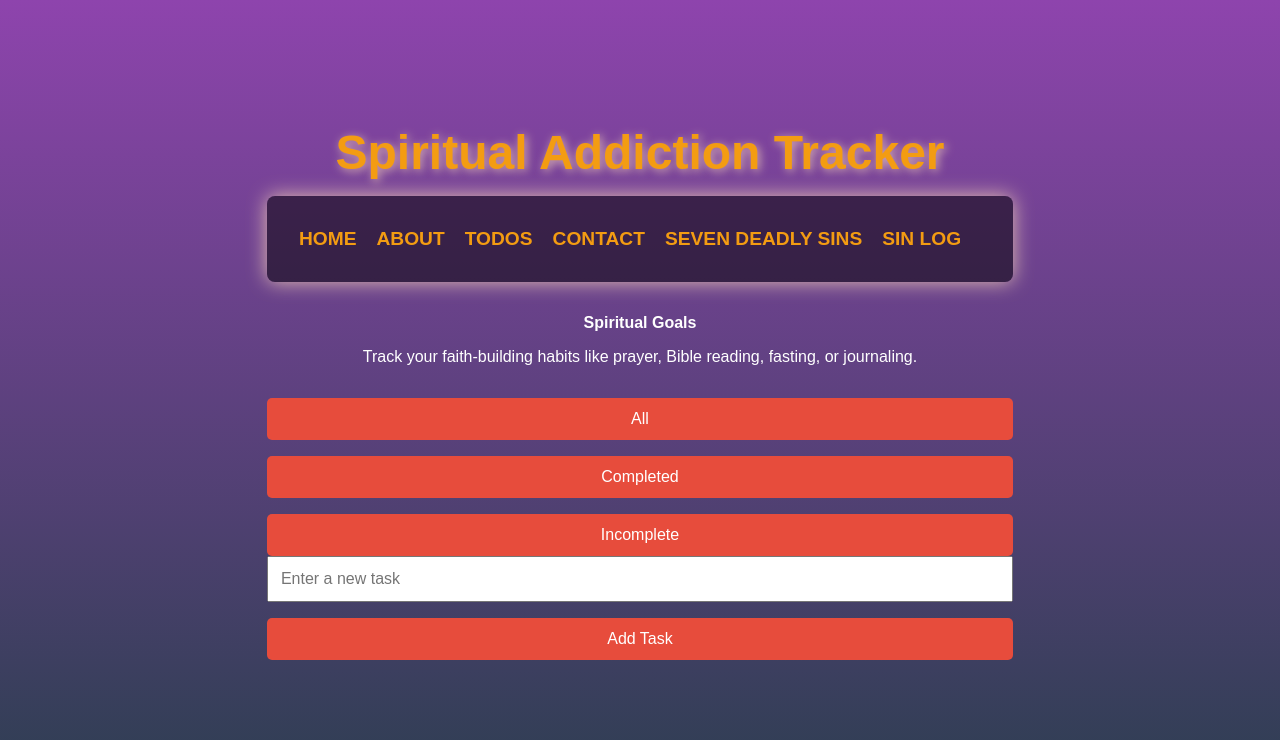
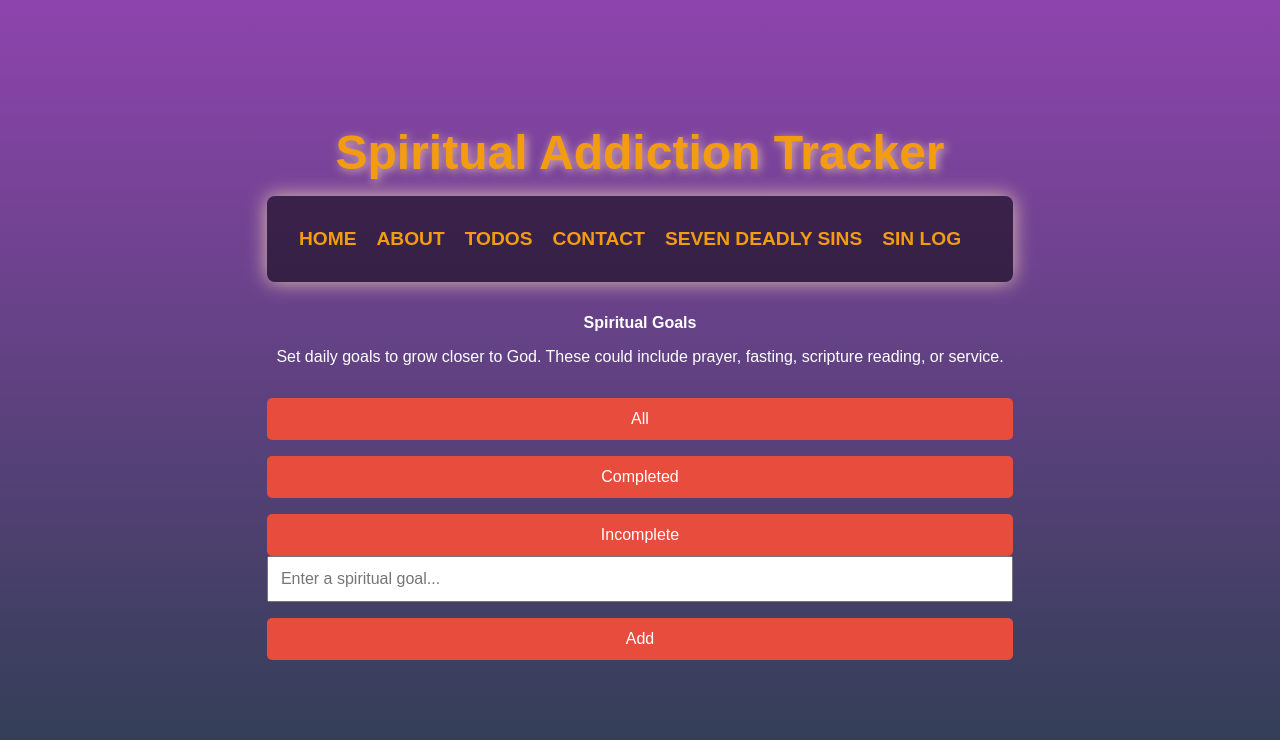
Before and after one commit to Matthew-Bourgeois/spiritual-addiction-tracker, a React (Create React App) app: page /todo in a window 1280 px wide. Shown: the top 740 px of the page. Built offline with nearby package versions, Linux system fonts and the light colour scheme.

Commit message:
Update Todo page to Spiritual Goals Tracker and allow placeholder in NewTaskForm

```diff
--- a/src/pages/NewTaskForm.js
+++ b/src/pages/NewTaskForm.js
@@ -1,15 +1,15 @@
 import React from 'react';
 
-const NewTaskForm = ({ taskInput, setTaskInput, addTask }) => {
+const NewTaskForm = ({ taskInput, setTaskInput, addTask, placeholder }) => {
   return (
     <form onSubmit={addTask}>
       <input
         type="text"
         value={taskInput}
         onChange={(e) => setTaskInput(e.target.value)}
-        placeholder="Enter a new task"
+        placeholder={placeholder || "Enter a new task"}
       />
-      <button type="submit">Add Task</button>
+      <button type="submit">Add</button>
     </form>
   );
 };
--- a/src/pages/Todo.js
+++ b/src/pages/Todo.js
@@ -4,39 +4,39 @@ import FilterButtons from './FilterButtons';
 import TaskList from './TaskList';
 
 const Todo = () => {
-  const [tasks, setTasks] = useState(() => {
+  const [goals, setGoals] = useState(() => {
     const saved = localStorage.getItem("spiritualGoals");
     return saved ? JSON.parse(saved) : [];
   });
 
   useEffect(() => {
-    localStorage.setItem("spiritualGoals", JSON.stringify(tasks));
-  }, [tasks]);
+    localStorage.setItem("spiritualGoals", JSON.stringify(goals));
+  }, [goals]);
 
-  const [taskInput, setTaskInput] = useState("");
+  const [goalInput, setGoalInput] = useState("");
   const [filter, setFilter] = useState("all");
 
-  const addTask = (e) => {
+  const addGoal = (e) => {
     e.preventDefault();
-    if (taskInput.trim()) {
-      setTasks([...tasks, { id: Date.now(), text: taskInput, completed: false }]);
-      setTaskInput("");
+    if (goalInput.trim()) {
+      setGoals([...goals, { id: Date.now(), text: goalInput, completed: false }]);
+      setGoalInput("");
     }
   };
 
-  const toggleTaskCompletion = (id) => {
-    setTasks(tasks.map(task =>
-      task.id === id ? { ...task, completed: !task.completed } : task
+  const toggleGoalCompletion = (id) => {
+    setGoals(goals.map(goal =>
+      goal.id === id ? { ...goal, completed: !goal.completed } : goal
     ));
   };
 
-  const deleteTask = (id) => {
-    setTasks(tasks.filter(task => task.id !== id));
+  const deleteGoal = (id) => {
+    setGoals(goals.filter(goal => goal.id !== id));
   };
 
-  const filteredTasks = tasks.filter(task => {
-    if (filter === "completed") return task.completed;
-    if (filter === "incomplete") return !task.completed;
+  const filteredGoals = goals.filter(goal => {
+    if (filter === "completed") return goal.completed;
+    if (filter === "incomplete") return !goal.completed;
     return true;
   });
 
@@ -44,20 +44,22 @@ const Todo = () => {
     <div>
       <h2>Spiritual Goals</h2>
       <p style={{ marginBottom: '1rem' }}>
-        Track your faith-building habits like prayer, Bible reading, fasting, or journaling.
+        Set daily goals to grow closer to God. These could include prayer, fasting, scripture reading, or service.
       </p>
+
       <FilterButtons filter={filter} setFilter={setFilter} />
 
       <div className="task-container">
         <NewTaskForm
-          taskInput={taskInput}
-          setTaskInput={setTaskInput}
-          addTask={addTask}
+          taskInput={goalInput}
+          setTaskInput={setGoalInput}
+          addTask={addGoal}
+          placeholder="Enter a spiritual goal..."
         />
         <TaskList
-          tasks={filteredTasks}
-          toggleTaskCompletion={toggleTaskCompletion}
-          deleteTask={deleteTask}
+          tasks={filteredGoals}
+          toggleTaskCompletion={toggleGoalCompletion}
+          deleteTask={deleteGoal}
         />
       </div>
     </div>
```
